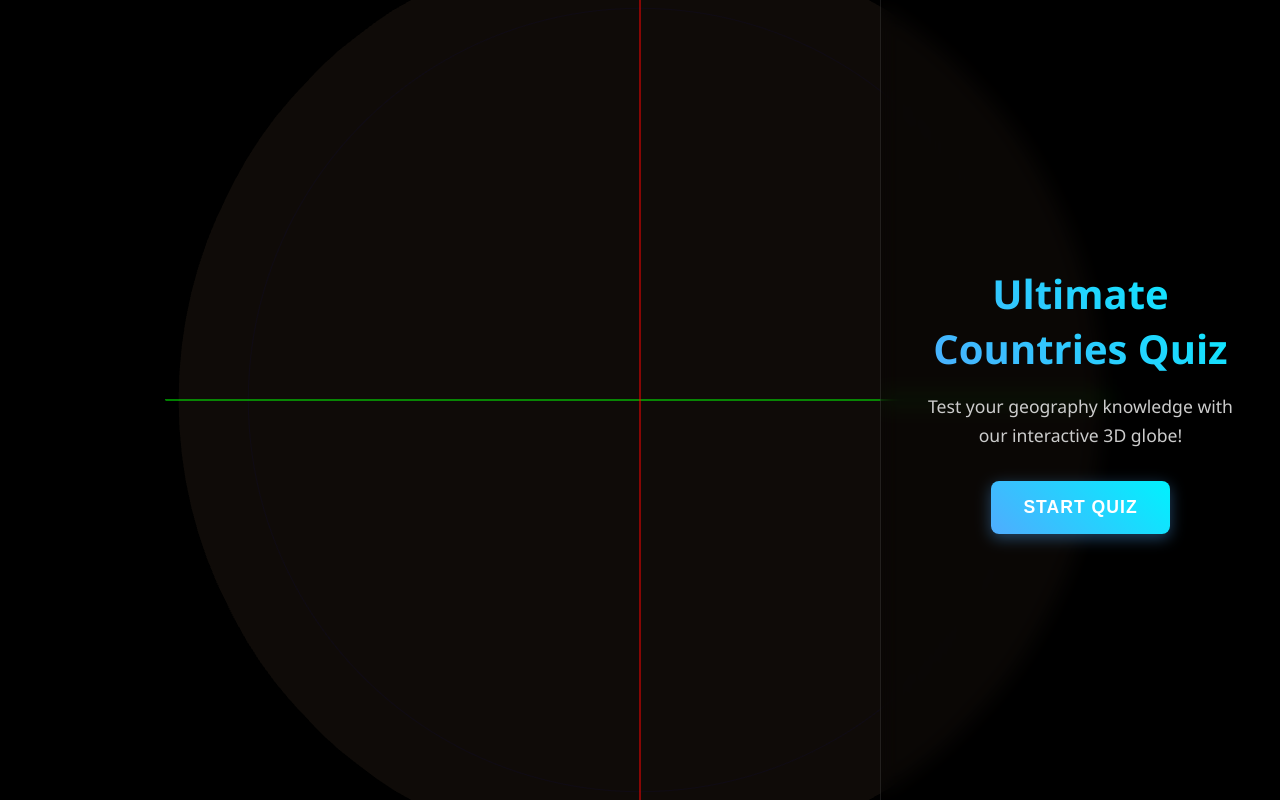
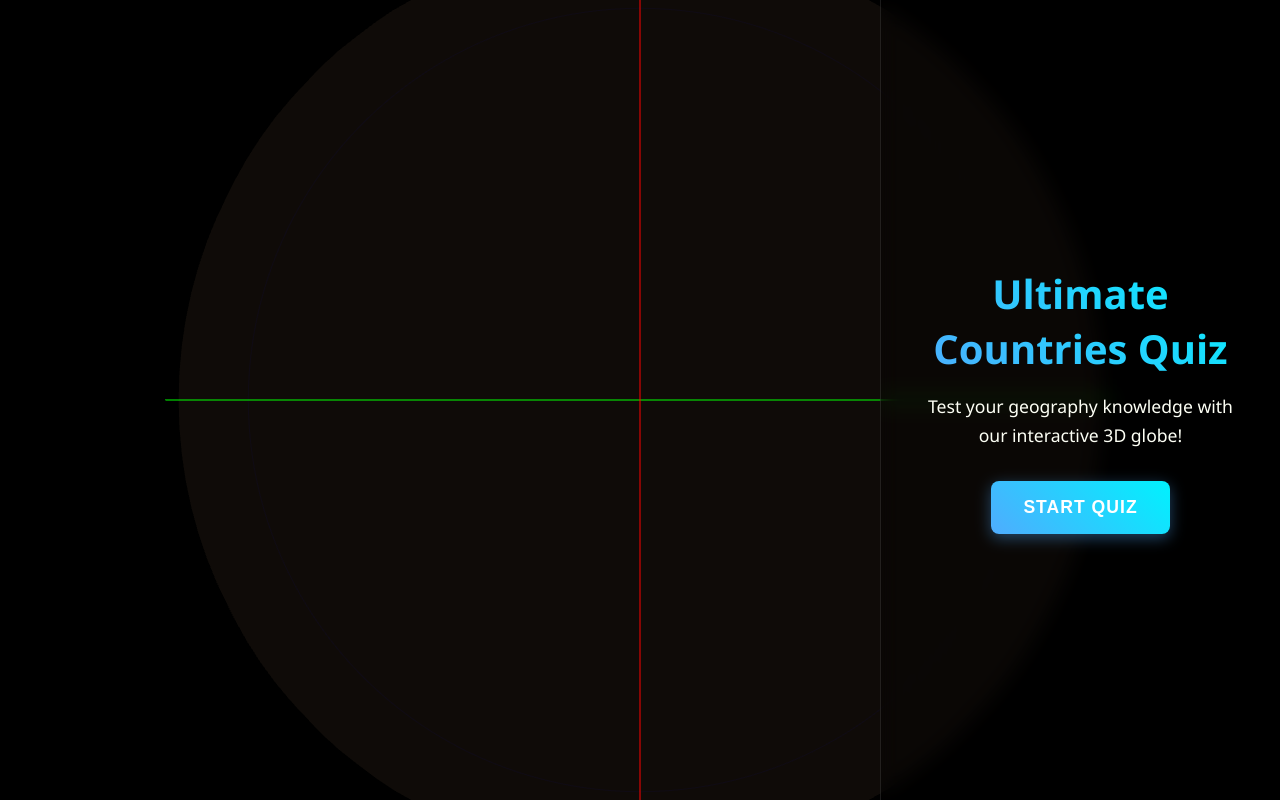
Before and after one commit to sonata22/countries-quiz-3d, a Flask app: page / in a window 1280 px wide. Run offline with Flask 3, Linux system fonts and the light colour scheme.

Commit message:
Replace cccccc color with FDFFF5

```diff
--- a/static/css/style.css
+++ b/static/css/style.css
@@ -74,7 +74,7 @@ body {
 #start-screen p {
     font-size: 1.1rem;
     margin-bottom: 2rem;
-    color: #cccccc;
+    color: #FDFFF5;
     line-height: 1.6;
 }
 
@@ -197,7 +197,7 @@ body {
 
 #instructions p {
     font-size: 0.9rem;
-    color: #cccccc;
+    color: #FDFFF5;
     margin-bottom: 0.5rem;
 }
 
@@ -229,7 +229,7 @@ body {
 
 .result-item .label {
     font-size: 1.1rem;
-    color: #cccccc;
+    color: #FDFFF5;
 }
 
 .result-item span:last-child {
@@ -265,7 +265,7 @@ body {
 
 #loading p {
     font-size: 1.2rem;
-    color: #cccccc;
+    color: #FDFFF5;
 }
 
 /* Animations */
--- a/static/js/globe.js
+++ b/static/js/globe.js
@@ -165,7 +165,7 @@ class Globe {
     enableAutoRotate() {
         // Placeholder for compatibility with game.js
     }
-    drawCountryBorders(feature, color = 0xcccccc) {
+    drawCountryBorders(feature, color = 0xFDFFF5) {
         const coords = feature.geometry.type === 'Polygon'
             ? feature.geometry.coordinates
             : feature.geometry.coordinates.flat();
@@ -243,11 +243,7 @@ class Globe {
     drawBorders(geojson) {
         this.borderGroup.clear();
         geojson.features.forEach(feature => {
-            let countryId = feature.properties.name || feature.properties['ISO3166-1-Alpha-2'];
-            if (countryId === '-99') {
-                countryId = feature.properties.name || feature.properties['NAME'];
-            }
-            this.drawCountryBorders(feature, 0xcccccc);
+            this.drawCountryBorders(feature, 0xFDFFF5);
         });
     }
 
@@ -258,7 +254,7 @@ class Globe {
             if (line.material.color.getHex() === 0xff0033) {
                 toRemove.push(line);
             } else {
-                line.material.color.set(0xcccccc);
+                line.material.color.set(0xFDFFF5);
             }
         });
         toRemove.forEach(line => this.borderGroup.remove(line));
```
